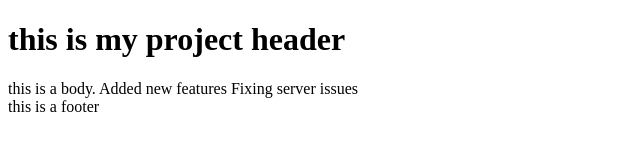
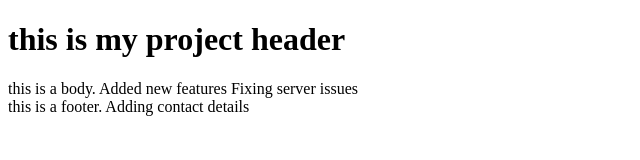
Before and after one commit to aman156/GitDemo, a plain HTML site: page index.html in a window 1280 px wide. Shown: the whole page, without its empty margins (0-640 px from the left). Drawn offline with Linux system fonts and the light colour scheme.

Commit message:
added contact details

```diff
--- a/index.html
+++ b/index.html
@@ -9,6 +9,7 @@
         Fixing server issues
     </div>
     <div>
-        this is a footer
+        this is a footer.
+        Adding contact details
     </div>
 </html>
```
